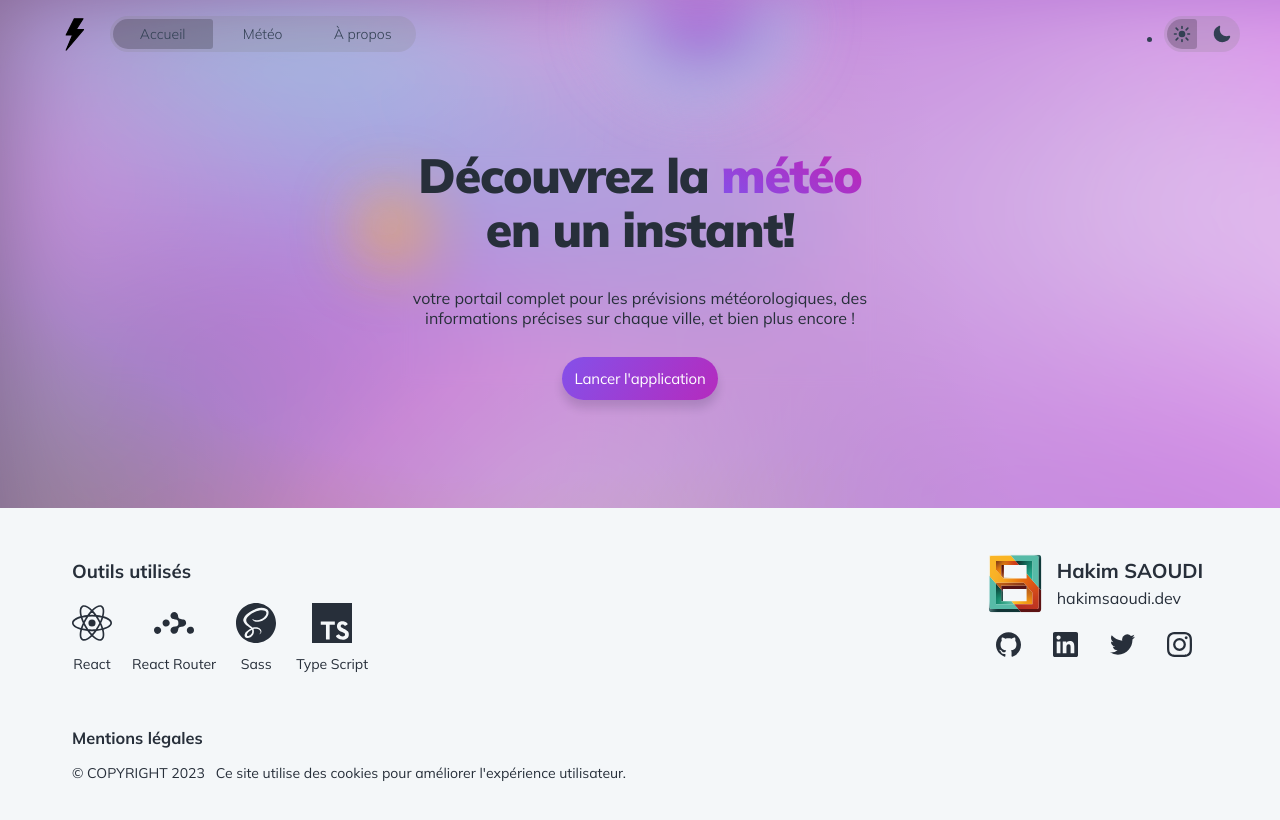
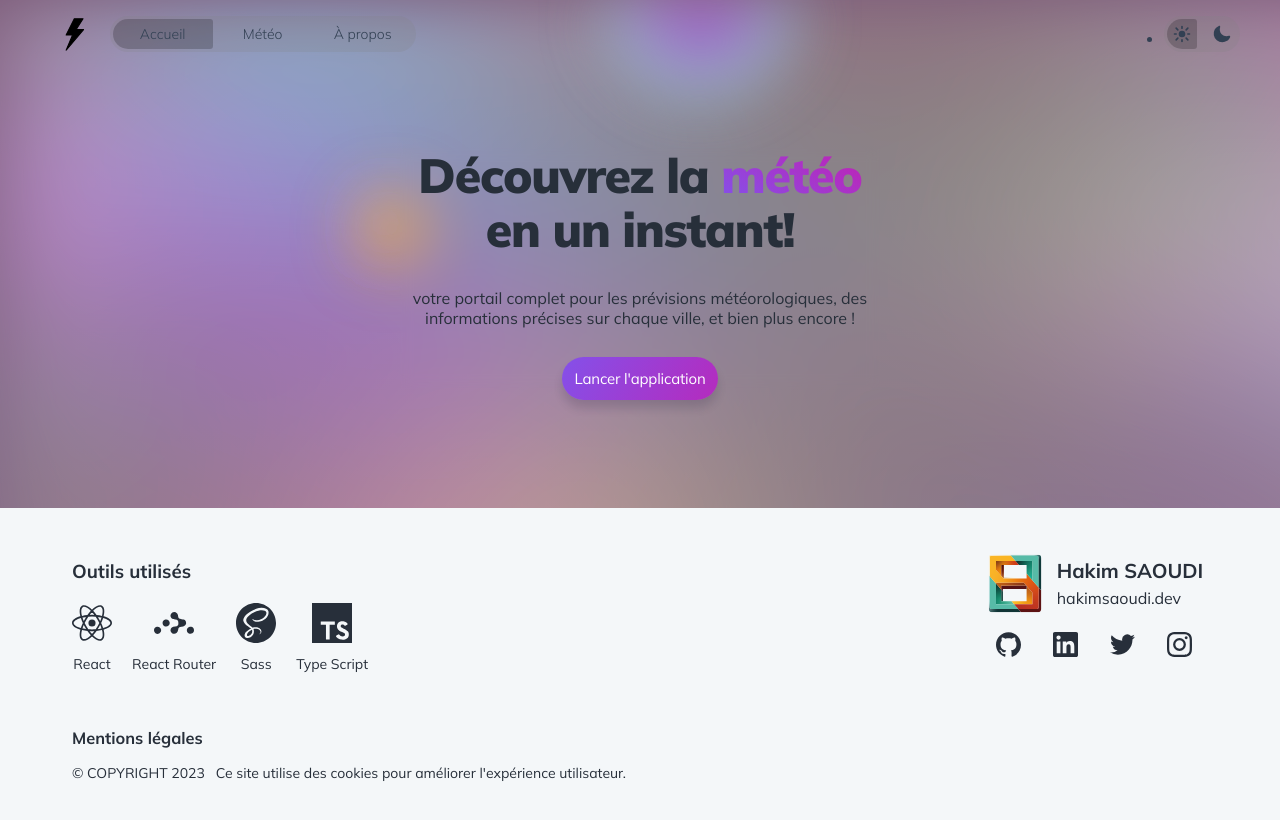
Before and after one commit to saoudi-h/meteo-react-app, a React (Create React App) app: page / in a window 1280 px wide. Shown: the top 820 px of the page. Built offline with nearby package versions, Linux system fonts and the light colour scheme; no server answers.

Commit message:
animate background

```diff
--- a/src/components/icons/backgroundSvg/BackgroundSvg.tsx
+++ b/src/components/icons/backgroundSvg/BackgroundSvg.tsx
@@ -1,10 +1,12 @@
-import React from 'react'
+import React, { useEffect, useState } from 'react'
 import style from './BackgroundSvg.module.sass'
+import { NavLink, useLocation } from 'react-router-dom'
+import { useSpring, animated } from '@react-spring/web'
 
 interface BackgroundSvgProps {
-  primaryColor: string
-  secondaryColor: string
-  rotationAngle: number
+  primaryColor?: string
+  secondaryColor?: string
+  rotationAngle?: number
 }
 
 const BackgroundSvg: React.FC<BackgroundSvgProps> = ({
@@ -12,9 +14,25 @@ const BackgroundSvg: React.FC<BackgroundSvgProps> = ({
   secondaryColor,
   rotationAngle
 }) => {
+  const location = useLocation()
+  const [open, setOpen] = useState(false)
+  const [{ primary, secondary, angle }] = useSpring(
+    () => ({
+      reverse: open,
+      from: { primary: 'hsl(5, 100%, 52%)', secondary: 'hsl(115, 100%, 22%)', angle: 0 },
+      to: { primary: 'hsl(315, 100%, 12%)', secondary: 'hsl(215, 100%, 72%)', angle: 180 },
+      config: { duration: 3000 }
+    }),
+    [open]
+  )
+
+  useEffect(() => {
+    setOpen((e) => !e)
+  }, [location])
+
   return (
     <div className={style.hero}>
-      <svg
+      <animated.svg
         xmlns="http://www.w3.org/2000/svg"
         width="700"
         height="700"
@@ -23,17 +41,17 @@ const BackgroundSvg: React.FC<BackgroundSvgProps> = ({
         preserveAspectRatio="none"
       >
         <defs>
-          <linearGradient
+          <animated.linearGradient
             id="ffflux-gradient"
             x1="50%"
             x2="50%"
             y1="0%"
             y2="100%"
-            gradientTransform={`rotate(${rotationAngle} .5 .5)`}
+            gradientTransform={`rotate(${angle} .5 .5)`}
           >
-            <stop offset="0%" stopColor={primaryColor}></stop>
-            <stop offset="100%" stopColor={secondaryColor}></stop>
-          </linearGradient>
+            <animated.stop offset="0%" stopColor={primary}></animated.stop>
+            <animated.stop offset="100%" stopColor={secondary}></animated.stop>
+          </animated.linearGradient>
           <filter
             id="ffflux-filter"
             width="140%"
@@ -83,7 +101,7 @@ const BackgroundSvg: React.FC<BackgroundSvgProps> = ({
           fill={`url(#ffflux-gradient)`}
           filter={`url(#ffflux-filter)`}
         />
-      </svg>
+      </animated.svg>
     </div>
   )
 }
```
